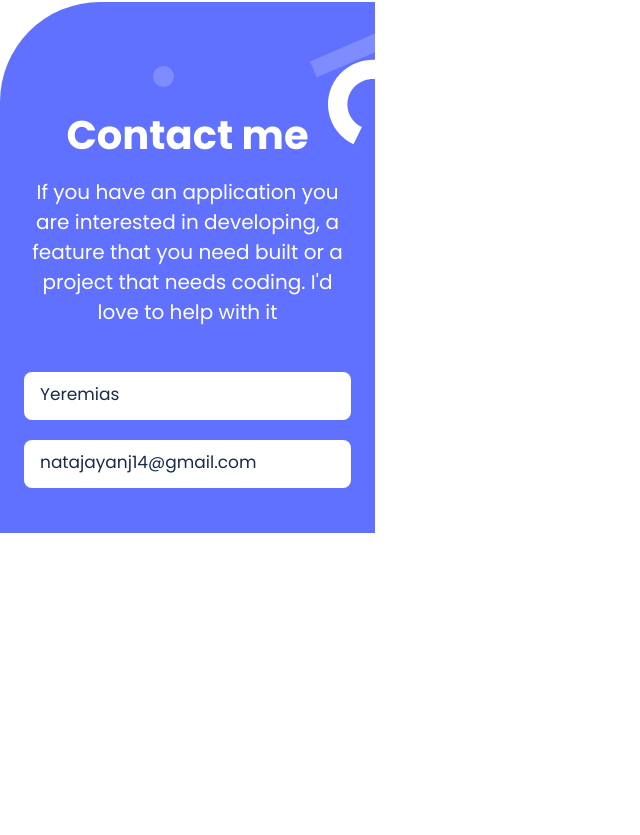
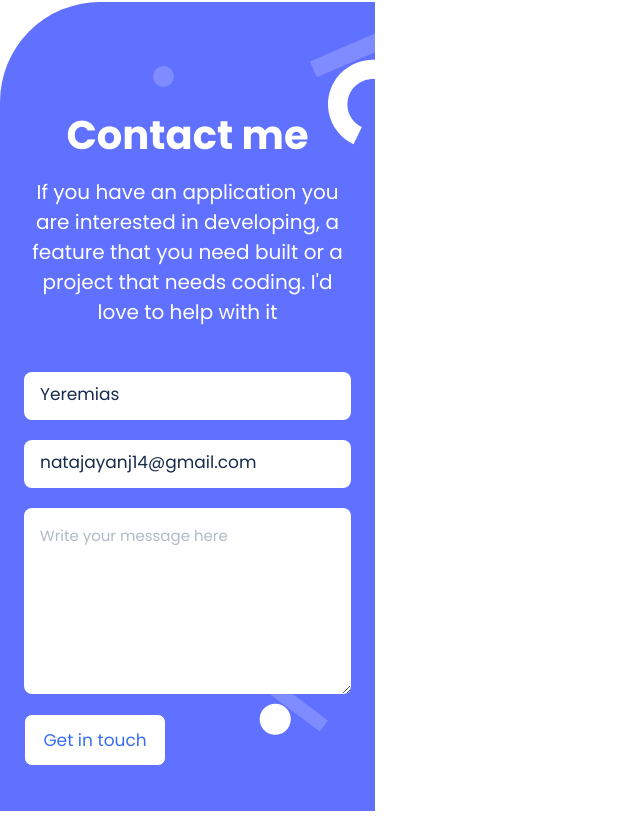
Before and after one commit to yusufobr/my-protfolio-mv, a plain HTML site: page index.html in a window 1280 px wide. Shown: the part 4600-5435 px from the top of the page, without its empty margins (0-640 px from the left). Before the commit the page ends 5157 px from the top, so only its background shows below. Drawn offline with Linux system fonts and the light colour scheme.

Commit message:
Fix text area in form

```diff
--- a/index.html
+++ b/index.html
@@ -274,7 +274,15 @@
             placeholder="natajayanj14@gmail.com"
             required
           />
-
+          <textarea
+            name="message"
+            cols="30"
+            rows="10"
+            placeholder="Write your message here"
+            maxlength="500"
+            required
+          ></textarea>
+          <button class="card-btn" type="submit">Get in touch</button>
         </form>
       </div>
     </section>
```
